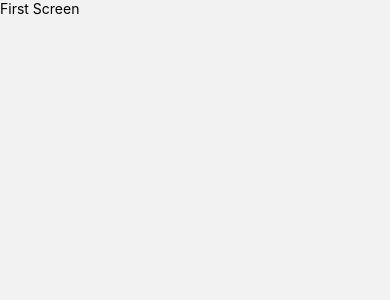
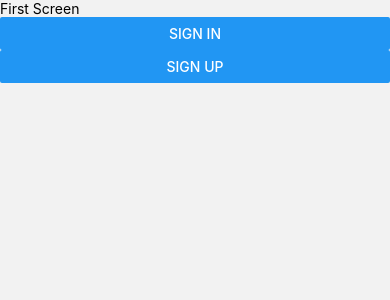
Before and after one commit to oevadee/ZipSquadMobile, a React Native app: screen / in a window 390 px wide. Shown: the top 300 px of the page. Built offline with nearby package versions, Linux system fonts and the light colour scheme.

Commit message:
feat: add SignUp/SignIn screens

```diff
--- a/src/navigation/no-auth/index.tsx
+++ b/src/navigation/no-auth/index.tsx
@@ -4,6 +4,7 @@ import {createNativeStackNavigator} from '@react-navigation/native-stack';
 import {NavigationRoutes} from '../../navigation/routes';
 
 import {FirstScreen} from '../../screens/no-auth-screens/first-screen';
+import {SignInScreen} from '../../screens/no-auth-screens/sign-in';
 
 const NoAuthStack = createNativeStackNavigator<any>();
 
@@ -17,6 +18,20 @@ export const NoAuthNavigation = (): ReactElement => {
           headerShown: false,
         }}
       />
+      <NoAuthStack.Screen
+        name={NavigationRoutes.SIGN_IN}
+        component={SignInScreen}
+        options={{
+          headerShown: false,
+        }}
+      />
+      <NoAuthStack.Screen
+        name={NavigationRoutes.SIGN_UP}
+        component={SignInScreen}
+        options={{
+          headerShown: false,
+        }}
+      />
     </NoAuthStack.Navigator>
   );
 };
--- a/src/screens/no-auth-screens/first-screen/index.tsx
+++ b/src/screens/no-auth-screens/first-screen/index.tsx
@@ -1,10 +1,34 @@
+import {useNavigation} from '@react-navigation/native';
 import React, {ReactElement} from 'react';
-import {SafeAreaView, Text} from 'react-native';
+import {Button, SafeAreaView, Text} from 'react-native';
+import {NavigationRoutes} from '../../../navigation/routes';
+import {StackNavigationProp} from '@react-navigation/stack';
 
 export const FirstScreen = (): ReactElement => {
+  const navigation = useNavigation<StackNavigationProp<any>>();
   return (
     <SafeAreaView>
       <Text>First Screen</Text>
+      <Button
+        title="Sign In"
+        onPress={() =>
+          navigation.navigate({
+            name: NavigationRoutes.SIGN_IN,
+            key: NavigationRoutes.SIGN_IN,
+          })
+        }>
+        Sign In
+      </Button>
+      <Button
+        title="Sign Up"
+        onPress={() =>
+          navigation.navigate({
+            name: NavigationRoutes.SIGN_UP,
+            key: NavigationRoutes.SIGN_UP,
+          })
+        }>
+        Sign In
+      </Button>
     </SafeAreaView>
   );
 };
--- /dev/null
+++ b/src/screens/no-auth-screens/sign-in/index.tsx
@@ -0,0 +1,10 @@
+import React from 'react';
+import {Text, View} from 'react-native';
+
+export const SignInScreen = () => {
+  return (
+    <View>
+      <Text>Sign in</Text>
+    </View>
+  );
+};
```
Also changed, not shown: src/screens/no-auth-screens/sign-up/index.tsx (added, +10 -0 lines).
